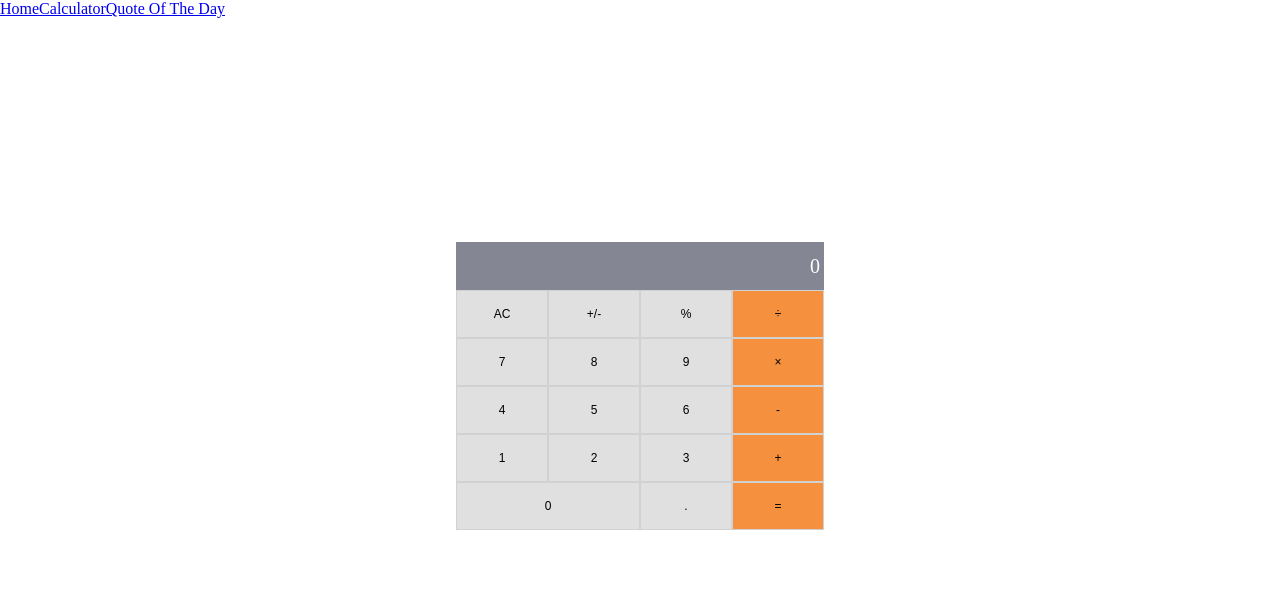
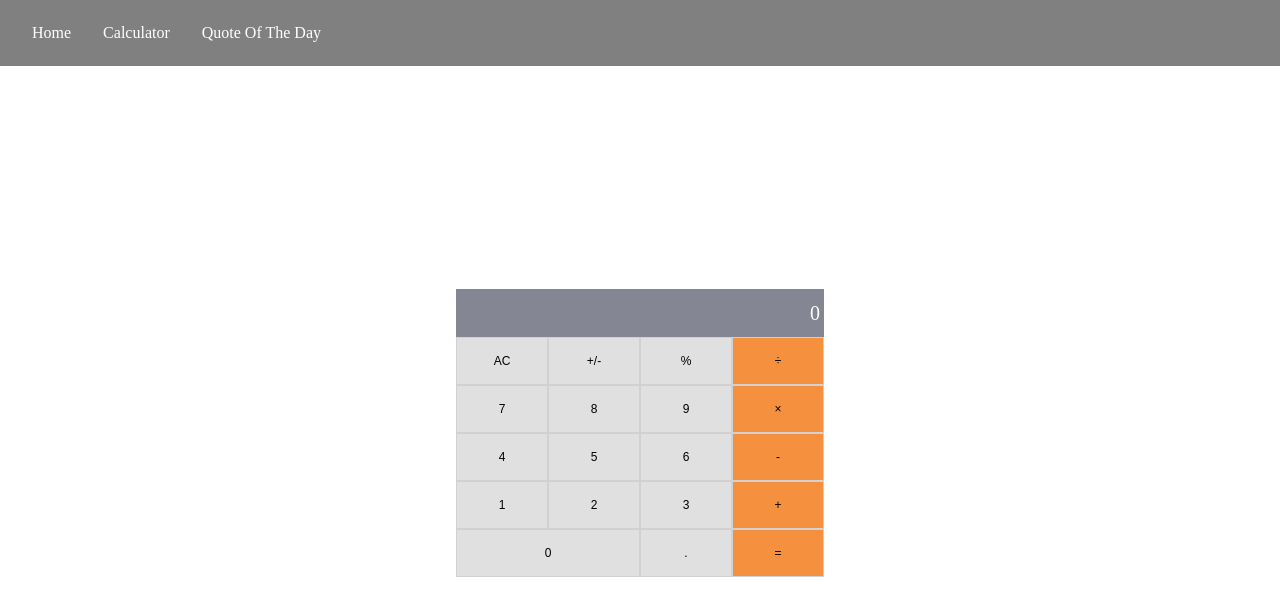
Before and after one commit to El-Potato-Slayer/react-calculator, a React (Create React App) app: page /calculator in a window 1280 px wide. Shown: the top 616 px of the page. Built offline with nearby package versions, Linux system fonts and the light colour scheme.

Commit message:
added styling for navbar

```diff
--- a/src/styles.css
+++ b/src/styles.css
@@ -1,13 +1,13 @@
 .button {
-  background: #E0E0E0;
+  background: #e0e0e0;
   min-width: 5.75rem;
   height: 3rem;
-  border: 0.5px #D1D1D1 solid;
+  border: 0.5px #d1d1d1 solid;
   font-size: 0.75rem;
 }
 
 .button:last-of-type {
-  background: #F5913E;
+  background: #f5913e;
 }
 
 .button-panel {
@@ -59,6 +59,17 @@
   font-size: 1.25rem;
 }
 
+.navbar {
+  background: gray;
+  padding: 1.5rem 1rem;
+}
+
+.navbar a {
+  color: white;
+  text-decoration: none;
+  padding: 0 1rem;
+}
+
 *,
 *::before,
 *::after {
@@ -69,7 +80,7 @@
 }
 
 .calculator {
-  height: calc(100vh - 4rem);
+  height: calc(100vh - 4.125rem);
   display: -webkit-box;
   display: -ms-flexbox;
   display: flex;
--- a/src/styles.scss
+++ b/src/styles.scss
@@ -1,6 +1,7 @@
 @import './styles/button';
 @import './styles/buttonpanel';
 @import './styles/display';
+@import './styles/navbar';
 
 *,
 *::before,
@@ -11,7 +12,7 @@
 }
 
 .calculator{
-  height: calc(100vh - 4rem);
+  height: calc(100vh - 4.125rem);
   display: flex;
   justify-content: center;
   align-items: center;
--- /dev/null
+++ b/src/styles/_navbar.scss
@@ -0,0 +1,10 @@
+.navbar{
+  background: gray;
+  padding: 1.5rem 1rem;
+}
+
+.navbar a{
+  color: white;
+  text-decoration: none;
+  padding: 0 1rem;
+}
```
Also changed, not shown: 1 other file (tests, documents, lock files or other folders).
